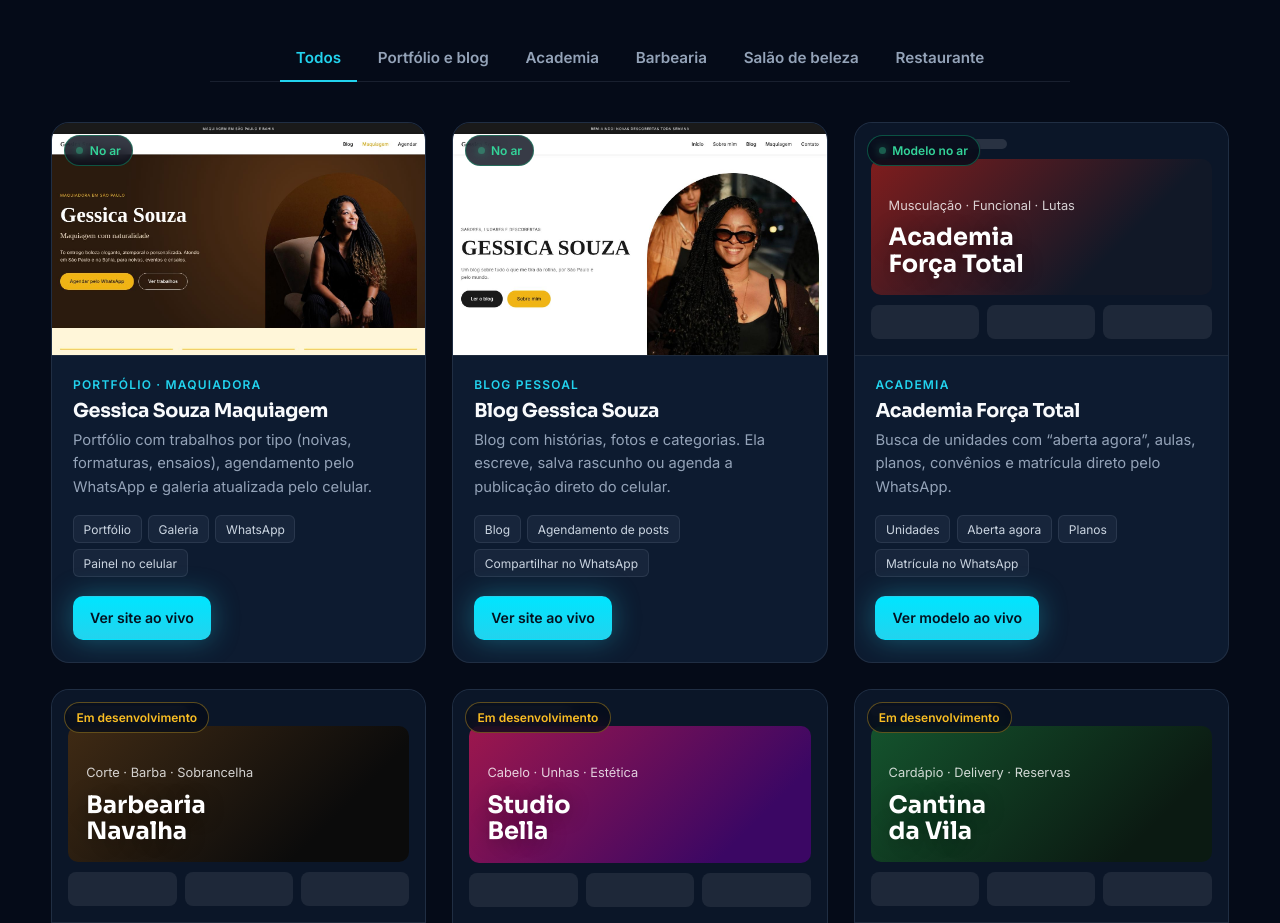
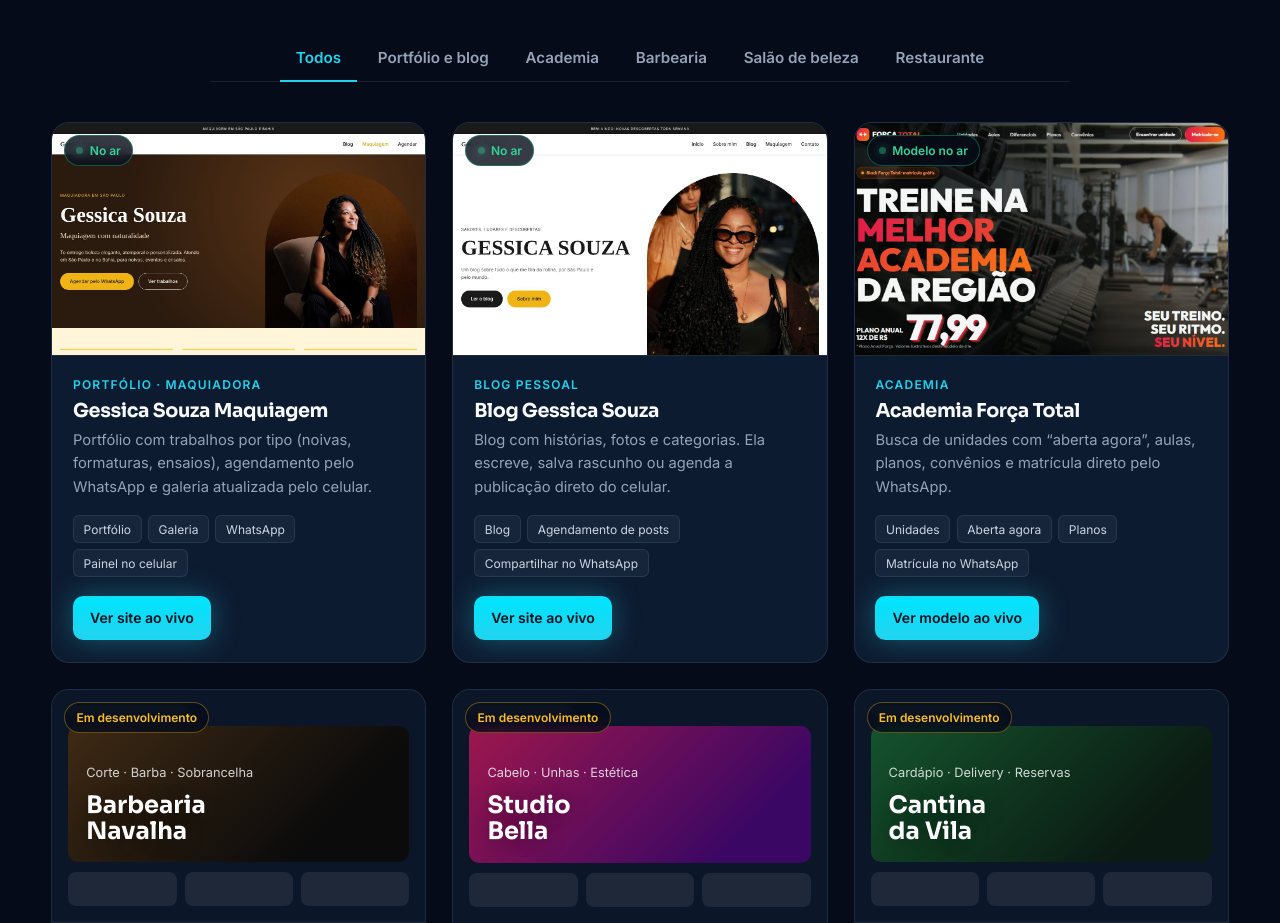
Before and after one commit to noreplystaypulse-dev/demos-staypulse, a plain HTML site: page index.html in a window 1280 px wide. Shown: the part 1440-2363 px from the top of the page. Drawn offline with Linux system fonts and the light colour scheme.

Commit message:
Add files via upload

```diff
--- a/index.html
+++ b/index.html
@@ -306,7 +306,7 @@ footer a{color:var(--cyan);text-decoration:none}
       <!-- EM DESENVOLVIMENTO -->
       <article class="site reveal" data-cat="academia">
         <div class="shot">
-          <div class="ph"><div class="bar" style="width:40%"></div><div class="hero-b g-academia"><em>Musculação · Funcional · Lutas</em><strong>Academia<br>Força Total</strong></div><div class="row"><i></i><i></i><i></i></div></div>
+          <img src="img/preview-academia.jpg" alt="Modelo de site Academia Força Total" loading="lazy" width="1256" height="732">
           <span class="status live"><i></i>Modelo no ar</span>
         </div>
         <div class="body">
```
